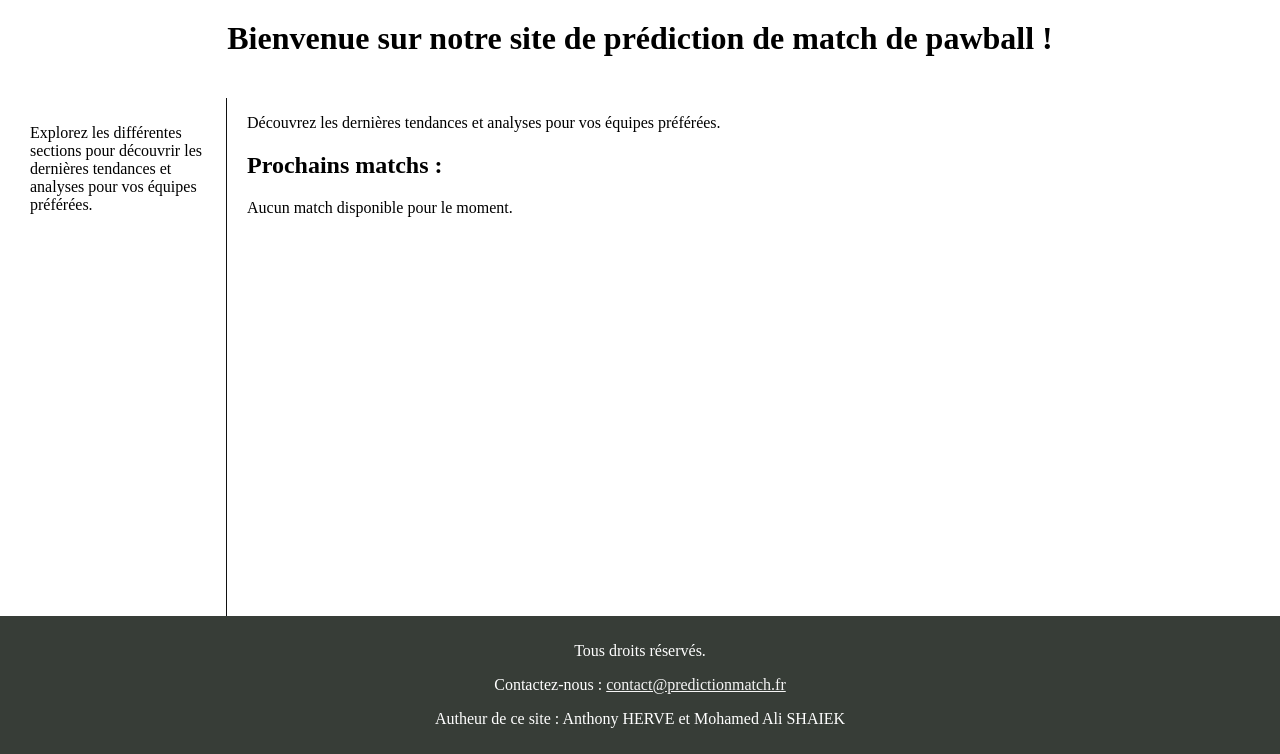
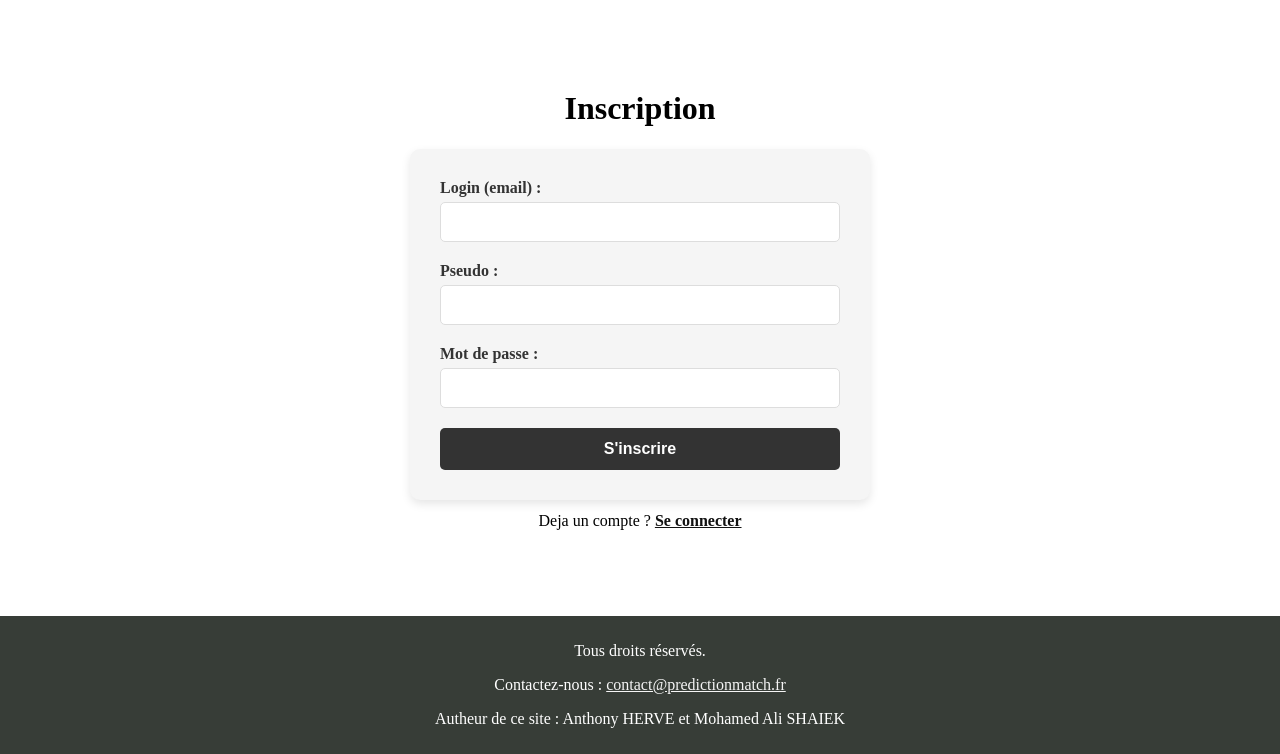
Before and after one commit to AnthonyHerve56/Emission_Radio, a PHP site: page /Index.php?page=register in a window 1280 px wide. Shown: the part 46-800 px from the top of the page. Run offline with PHP 8.4, Linux system fonts and the light colour scheme; data that the repository does not hold is empty.

Commit message:
Ajout register et modification bdd

```diff
--- a/Index.php
+++ b/Index.php
@@ -31,6 +31,9 @@ if (isset($_GET['logout']) && $_GET['logout'] === '1') {
         if($_GET['page'] == 'login'){
             include 'login.php';
         }
+        else if($_GET['page'] == 'register'){
+            include 'register.php';
+        }
          else if($_GET['page'] == 'match'){
             include 'match.php';
         }
--- /dev/null
+++ b/register.php
@@ -0,0 +1,47 @@
+<?php
+$registerError = isset($_GET['error']) ? $_GET['error'] : '';
+$registerSuccess = isset($_GET['success']) && $_GET['success'] === '1';
+?>
+
+<div class="login-container">
+    <h1 class="Titre">Inscription</h1>
+
+    <?php if ($registerError === 'missing'): ?>
+        <p class="login-error">Tous les champs sont obligatoires.</p>
+    <?php elseif ($registerError === 'invalid_email'): ?>
+        <p class="login-error">Le login doit etre un email valide.</p>
+    <?php elseif ($registerError === 'password_short'): ?>
+        <p class="login-error">Le mot de passe doit contenir au moins 6 caracteres.</p>
+    <?php elseif ($registerError === 'exists'): ?>
+        <p class="login-error">Ce login ou ce pseudo existe deja.</p>
+    <?php elseif ($registerError === 'schema_mdp'): ?>
+        <p class="login-error">La colonne parieur_mdp est trop courte pour SHA1. Executez: ALTER TABLE parieur MODIFY parieur_mdp VARCHAR(40) NOT NULL;</p>
+    <?php elseif ($registerError === 'db'): ?>
+        <p class="login-error">Erreur base de donnees, veuillez reessayer.</p>
+    <?php endif; ?>
+
+    <?php if ($registerSuccess): ?>
+        <p class="login-status">Inscription reussie. Vous pouvez maintenant vous connecter.</p>
+    <?php endif; ?>
+
+    <form class="login-form" method="POST" action="register_auth.php">
+        <div class="form-group">
+            <label for="email">Login (email) :</label>
+            <input type="email" id="email" name="email" required>
+        </div>
+
+        <div class="form-group">
+            <label for="pseudo">Pseudo :</label>
+            <input type="text" id="pseudo" name="pseudo" maxlength="100" required>
+        </div>
+
+        <div class="form-group">
+            <label for="password">Mot de passe :</label>
+            <input type="password" id="password" name="password" minlength="6" required>
+        </div>
+
+        <button type="submit" class="btn-login">S'inscrire</button>
+    </form>
+
+    <p class="auth-switch-link">Deja un compte ? <a href="Index.php?page=login">Se connecter</a></p>
+</div>
--- a/styles.css
+++ b/styles.css
@@ -207,6 +207,15 @@ footer a {
   margin: 0 0 12px 0;
 }
 
+.auth-switch-link {
+  margin-top: 12px;
+}
+
+.auth-switch-link a {
+  color: #111111;
+  font-weight: bold;
+}
+
 /* Css de la page profil */
 .profil-container {
   flex: 1;
```
Also changed, not shown: auth.php (+6 -1 lines), login.php (+7 -0 lines), register_auth.php (added, +100 -0 lines).
